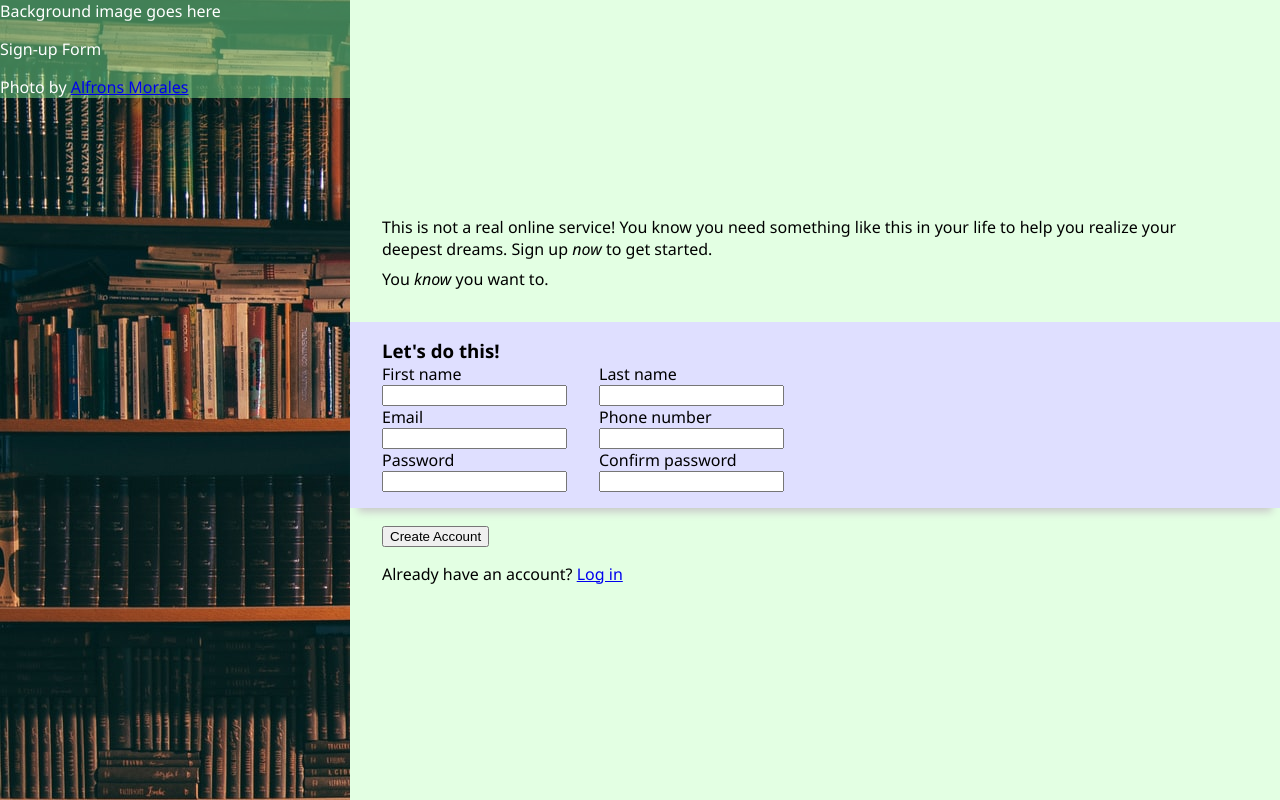
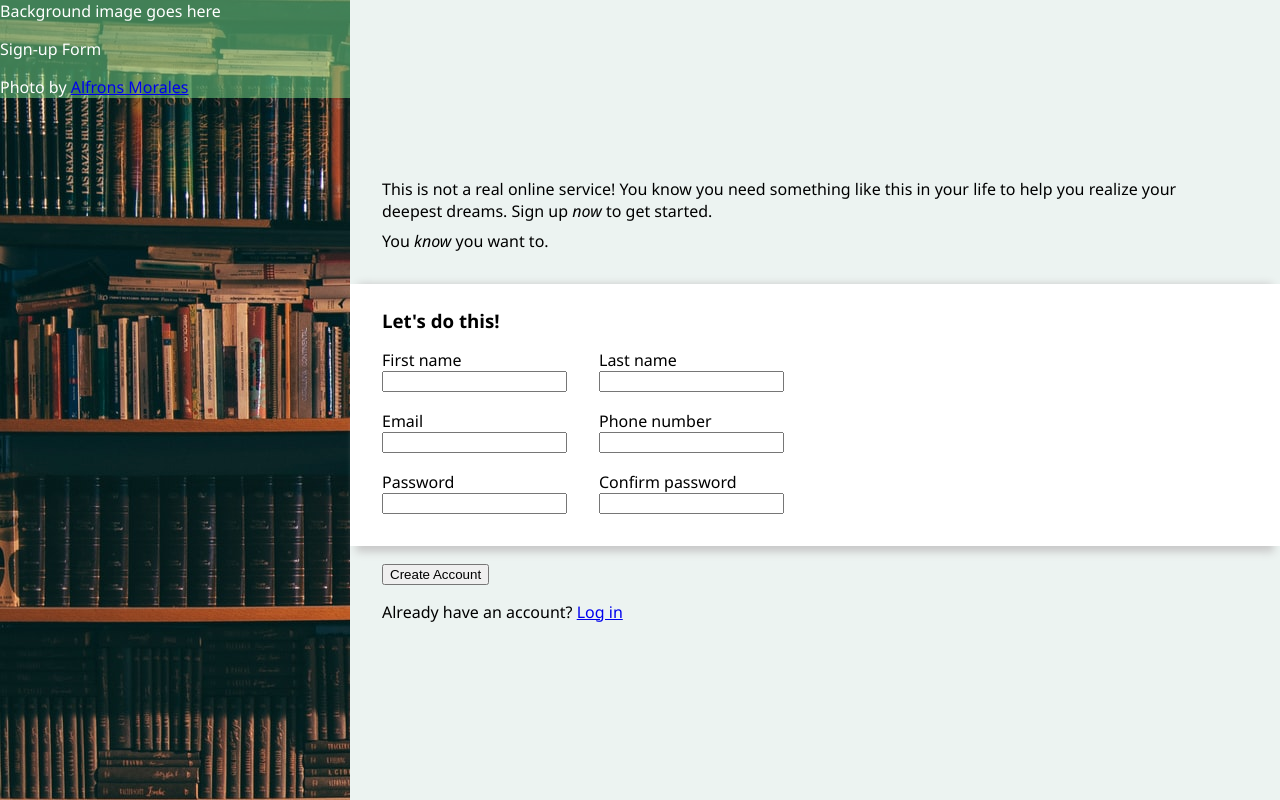
Before and after one commit to Blastose/sign-up-form, a plain HTML site: page index.html in a window 1280 px wide. Drawn offline with Linux system fonts and the light colour scheme.

Commit message:
Space out input fields

```diff
--- a/styles.css
+++ b/styles.css
@@ -4,8 +4,8 @@ body {
 }
 
 .form-title {
-  padding: 0;
-  margin: 0;
+  margin-top: 8px;
+  margin-bottom: 16px;
 }
 
 .container {
@@ -47,7 +47,7 @@ body {
 }
 
 .sign-up-form-container {
-  background-color: rgb(227, 255, 227);
+  background-color: rgb(236, 243, 241);
   display: flex;
   flex-direction: column;
   flex: 1;
@@ -64,20 +64,27 @@ body {
 .form-input {
   display: flex;
   flex-direction: column;
-  background-color: rgb(223, 223, 255);
+  background-color: rgb(255, 255, 255);
   padding-top: 16px;
-  padding-bottom: 16px;
-  box-shadow: 0px 12px 8px -8px rgb(201, 201, 201);
+  padding-bottom: 32px;
+  box-shadow: 0px -8px 8px -8px rgb(201, 201, 201), 0px 12px 8px -6px rgb(201, 201, 201);
 }
 
 .form-row {
   display: flex;
   flex-direction: column;
+  gap: 18px;
 }
 
 .form-item {
   display: flex;
   flex-direction: column;
+}
+
+.sign-up-info {
+  display: flex;
+  flex-direction: column;
+  gap: 18px;
 }
 
 @media only screen and (min-width: 600px) {
```
